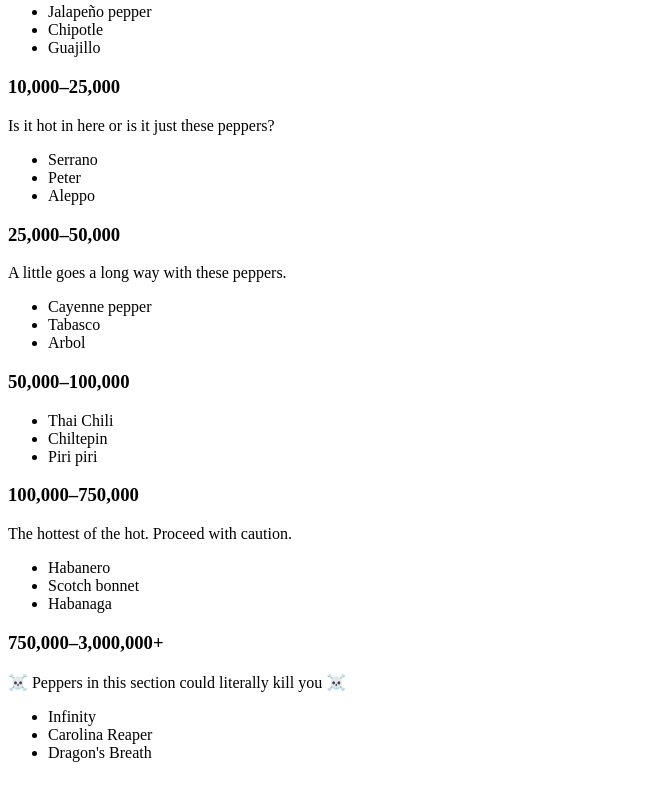
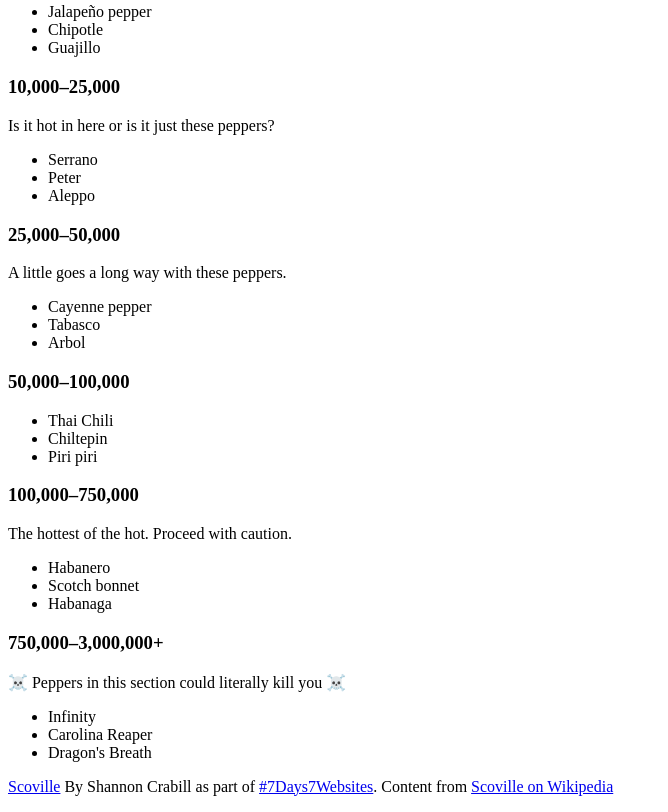
Before and after one commit to scrabill/scoville, a plain HTML site: page index.html in a window 1280 px wide. Shown: the part 938-1750 px from the top of the page, without its empty margins (0-668 px from the left). Before the commit the page ends 1716 px from the top, so only its background shows below. Drawn offline with Linux system fonts and the light colour scheme; a script that the page names is missing.

Commit message:
Adds footer

```diff
--- a/index.html
+++ b/index.html
@@ -123,6 +123,9 @@
             <li>Dragon's Breath</li>
           </ul>
         </section>
+        <section class="footer">
+          <p><a href="https://github.com/scrabill/scoville" target="_blank">Scoville</a> By Shannon Crabill as part of <a href="https://shannoncrabill.com/blog/7-days-7-websites/" target="_blank">#7Days7Websites</a>. Content from <a href="https://en.wikipedia.org/wiki/Scoville_scale">Scoville on Wikipedia</a></p>
+        </section>
     </main>
   </body>
 </html>
```
